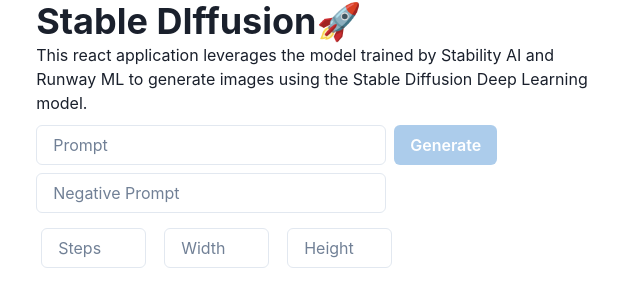
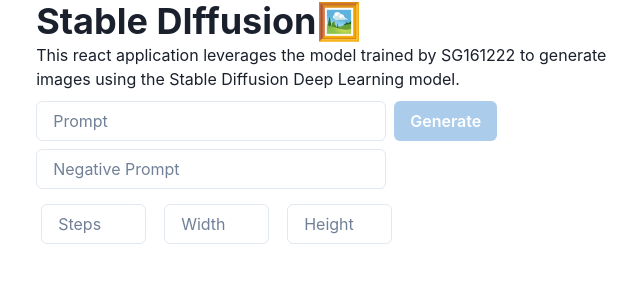
Before and after one commit to RedWinter101/Stable-API, a React (Create React App) app in the folder client/: page / in a window 1280 px wide. Shown: the top 306 px of the page, without its empty margins (317-957 px from the left). Built offline with nearby package versions, Linux system fonts and the light colour scheme.

Commit message:
Update App.js

```diff
--- a/client/src/App.js
+++ b/client/src/App.js
@@ -35,10 +35,10 @@
   return (
     <ChakraProvider>
       <Container>
-        <Heading>Stable DIffusion🚀</Heading>
+        <Heading>Stable DIffusion🖼️</Heading>
         <Text marginBottom={"10px"}>
-          This react application leverages the model trained by Stability AI and
-          Runway ML to generate images using the Stable Diffusion Deep Learning
+          This react application leverages the model trained by SG161222
+          to generate images using the Stable Diffusion Deep Learning
           model.
         </Text>
         <Wrap marginBottom={"10px"}>
```
